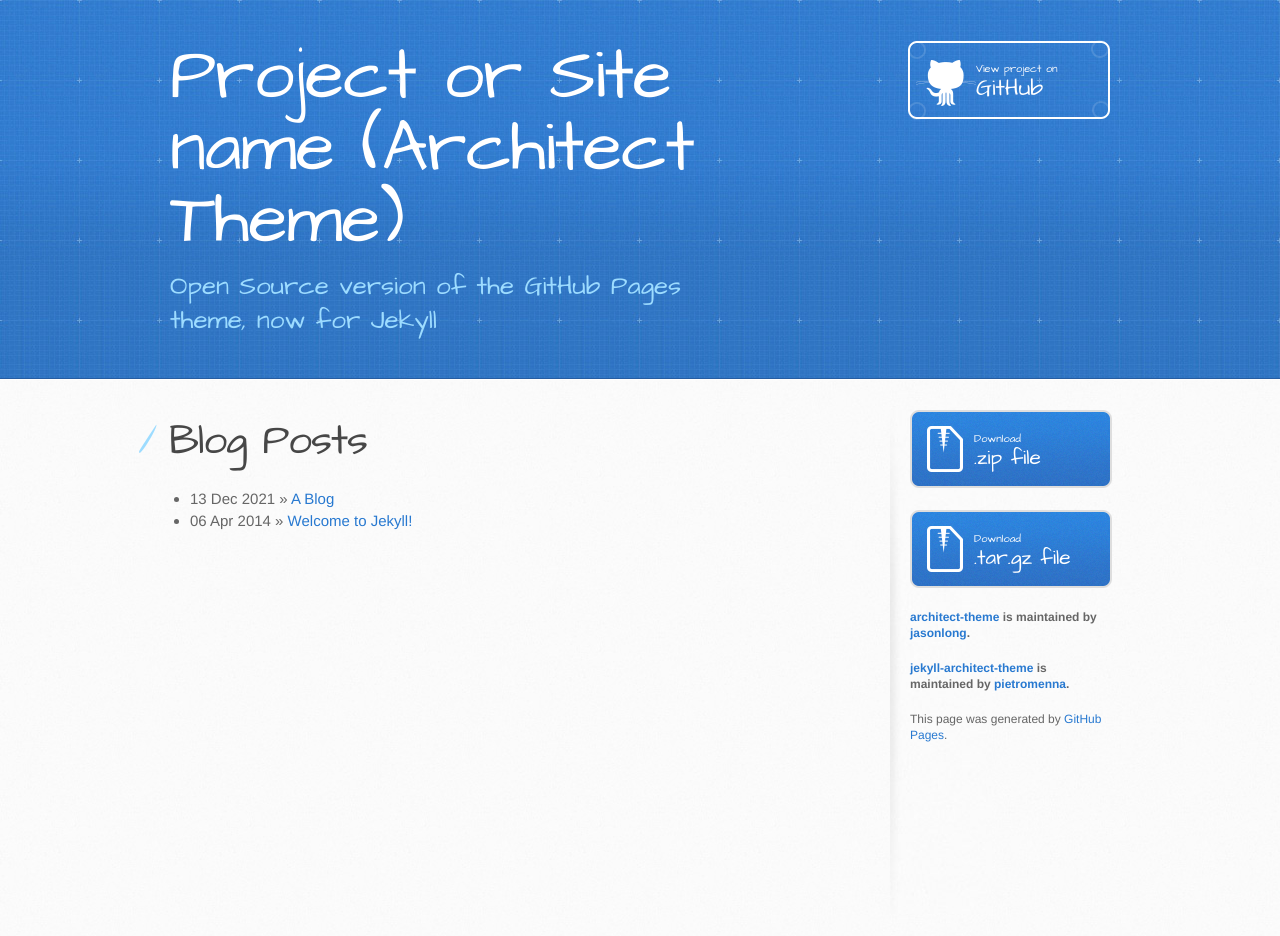
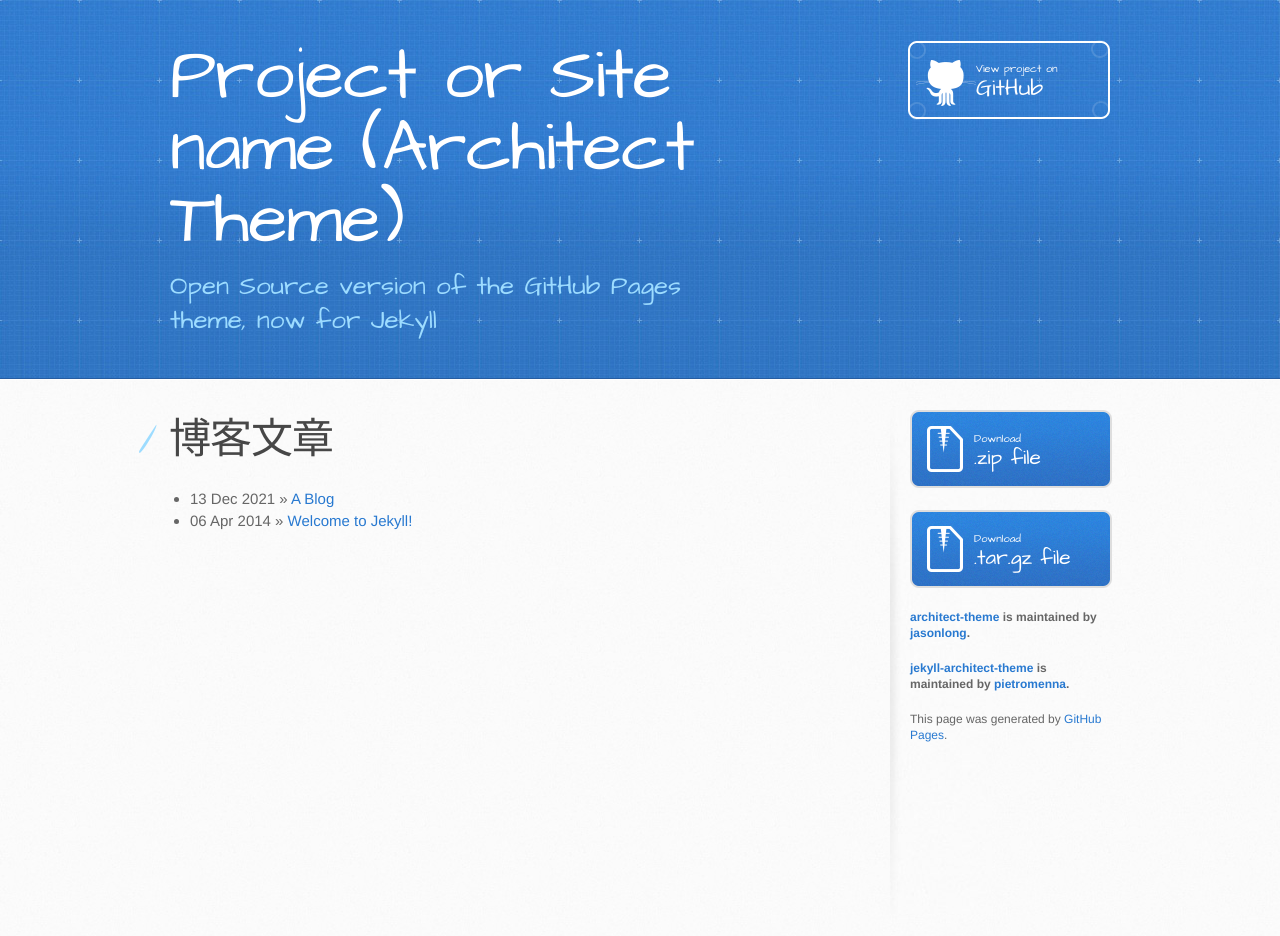
Before and after one commit to wroohtteeen123/wroohtteeen123.github.io, a Jekyll site: the page built from index.html, in a window 1280 px wide. Built offline with Jekyll 4.4.1, drawn with Linux system fonts in a browser that asks for light colours.

Commit message:
Update index.html

```diff
--- a/index.html
+++ b/index.html
@@ -4,7 +4,7 @@
 ---
 
 <div id="home">
-  <h1>Blog Posts</h1>
+  <h1>博客文章</h1>
   <ul class="posts">
     {% for post in site.posts %}
       <li><span>{{ post.date | date_to_string }}</span> &raquo; <a href="{{ site.baseurl }}{{ post.url }}">{{ post.title }}</a></li>
```
